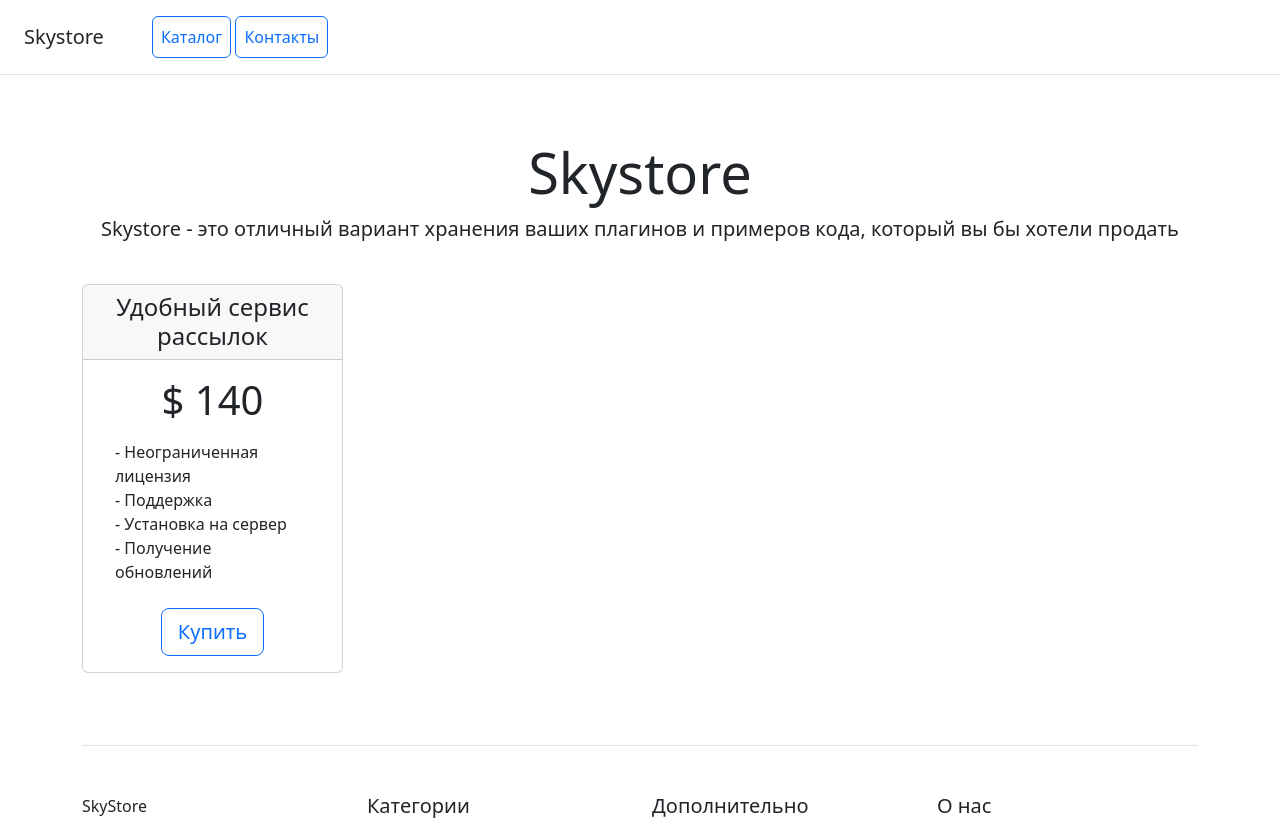
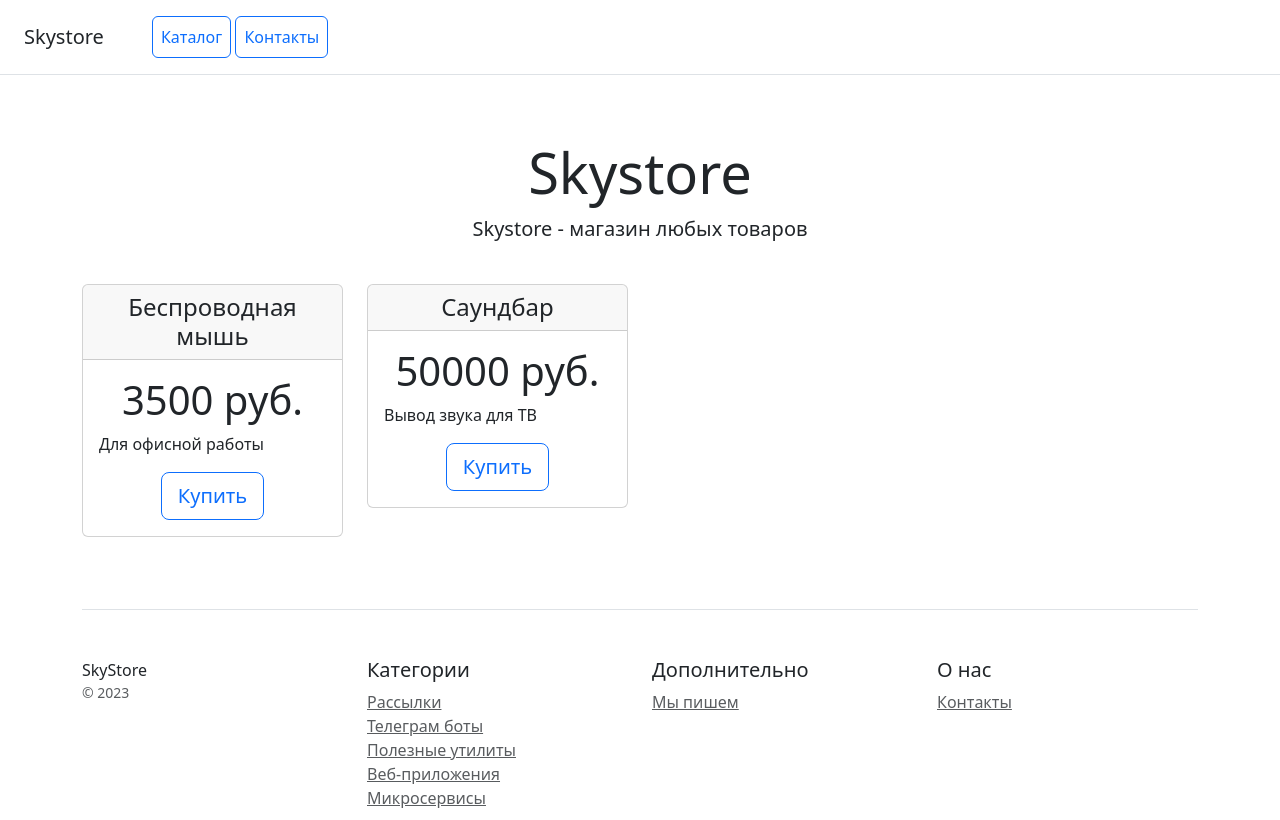
Before and after one commit to nikita-szr/course_6, a Django app: page /catalog/home/ in a window 1280 px wide. Shown: the top 820 px of the page. Run offline with Django 5.2, Linux system fonts and the light colour scheme; data comes from the database, SQL or seed files in the repository; some libraries are stand-ins or nearby versions.

Commit message:
отображение товаров на главной

```diff
--- a/catalog/templates/catalog/home.html
+++ b/catalog/templates/catalog/home.html
@@ -5,7 +5,6 @@
     <meta name="viewport" content="width=device-width, initial-scale=1">
     <title>Skystore</title>
     <link rel="stylesheet" type="text/css" href="/static/css/bootstrap.min.css">
-
 </head>
 <body>
 <div class="d-flex flex-column flex-md-row align-items-center p-3 px-md-4 mb-3 bg-white border-bottom box-shadow">
@@ -18,29 +17,25 @@
 
 <div class="pricing-header px-3 py-3 pt-md-5 pb-md-4 mx-auto text-center">
     <h1 class="display-4">Skystore</h1>
-    <p class="lead">Skystore - это отличный вариант хранения ваших плагинов и примеров кода, который вы бы хотели
-        продать</p>
+    <p class="lead">Skystore - магазин любых товаров</p>
 </div>
 
 <div class="container">
     <div class="row text-center">
+        {% for product in products %}
         <div class="col-3">
             <div class="card mb-4 box-shadow">
                 <div class="card-header">
-                    <h4 class="my-0 font-weight-normal">Удобный сервис рассылок</h4>
+                    <h4 class="my-0 font-weight-normal">{{ product.name }}</h4>
                 </div>
                 <div class="card-body">
-                    <h1 class="card-title pricing-card-title">$ 140</h1>
-                    <ul class="list-unstyled mt-3 mb-4 text-start m-3">
-                        <li>- Неограниченная лицензия</li>
-                        <li>- Поддержка</li>
-                        <li>- Установка на сервер</li>
-                        <li>- Получение обновлений</li>
-                    </ul>
+                    <h1 class="card-title pricing-card-title">{{ product.price }} руб.</h1>
+                    <p class="text-start">{{ product.description|truncatechars:100 }}</p>
                     <button type="button" class="btn btn-lg btn-block btn-outline-primary">Купить</button>
                 </div>
             </div>
         </div>
+        {% endfor %}
     </div>
 
     <footer class="pt-4 my-md-5 pt-md-5 border-top">
--- a/catalog/views.py
+++ b/catalog/views.py
@@ -4,12 +4,14 @@ from catalog.models import Product, Category
 
 
 def home(request):
-
+    products = Product.objects.all()
+    context = {
+        'products': products
+    }
     latest_products = Product.objects.order_by('created_at')[:5]
-
     for product in latest_products:
         print(f"Product: {product.name}, Price: {product.price}")
-    return render(request, 'catalog/home.html')
+    return render(request, 'catalog/home.html', context)
 
 
 def contacts(request):
```
